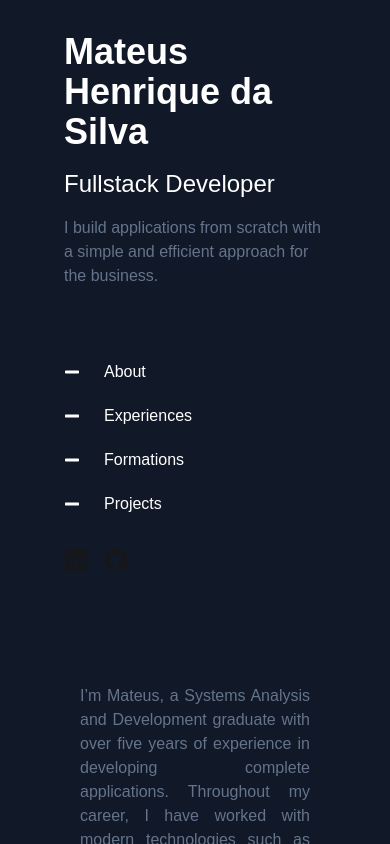
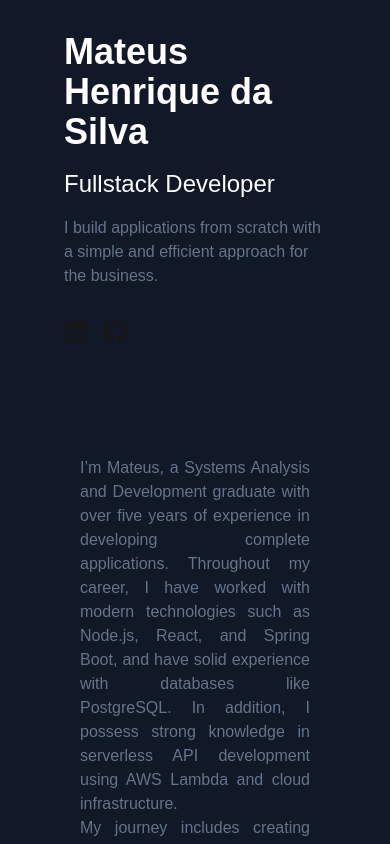
Before and after one commit to matthcarter777/mateus-dev, a Next.js app: page /en in a window 390 px wide. Built offline with nearby package versions, Linux system fonts and the light colour scheme.

Commit message:
feat: hidden component nav on mobile

```diff
--- a/src/app/components/experiences/index.tsx
+++ b/src/app/components/experiences/index.tsx
@@ -67,6 +67,7 @@ const Experience = () => {
           duration-300
           p-10
           rounded-md
+          md:flex-row
         "
       >
           <div className="w-4/10 flex">
@@ -74,12 +75,12 @@ const Experience = () => {
               {experience.period}
             </p>
           </div>
-          <div className="w-6/10 pl-9">
+          <div className="w-full md:w-6/10 pl-9">
             <h4 className="mb-4 text-white">{experience.title} - {experience.company}</h4>
             <p className="text-justify mb-3 text-slate-500">
               {experience.description}
             </p>
-            <div className="grid grid-cols-4 gap-4">
+            <div className="grid grid-cols-2 md:grid-cols-4 gap-4">
               {experience.technologies.map((tech, i) => (
                 <div key={i} className="bg-indigo-500 rounded-md text-center">
                   <p className='text-xs text-center p-0.5 text-white'>{tech}</p>
--- a/src/app/components/formations/index.tsx
+++ b/src/app/components/formations/index.tsx
@@ -28,13 +28,13 @@ const Formations = () => {
   return (
     <>
       <div
-        id="experience"
-        className="w-full flex flex-col"
+        id="formations"
+        className="w-full md:w-full flex flex-col"
       >
-        <h4 className='text-2xl font-medium mb-4 text-white mt-6'>{t('formation')}</h4>
+        <h4 className='md:text-center text-2xl font-medium mb-4 text-white mt-6'>{t('formation')}</h4>
         <>
           {formationsItems.map((formation, index) => (
-            <div key={index} className='hover:bg-gray-800 transition-colors duration-300 p-10 rounded-md'>
+            <div key={index} className='hover:bg-gray-800 transition-colors duration-300 p-10 rounded-md md:w-full'>
               <h4 className='font-bold text-white'>{formation.degree}</h4>
               <p className='text-slate-500'>
                 {`${formation.institution} | ${formation.startDateEndDate}`}
--- a/src/app/components/navbar/index.tsx
+++ b/src/app/components/navbar/index.tsx
@@ -5,7 +5,7 @@ export default function Navbar() {
   const t = useTranslations('navbar');
 
   return (
-    <div className='px-8 flex flex-col size-full'>
+    <div className='px-8 flex-col size-full hidden md:block'>
       <a
         href="#about"
         className='
```
Lines whose indentation alone changed are shown as unchanged.
